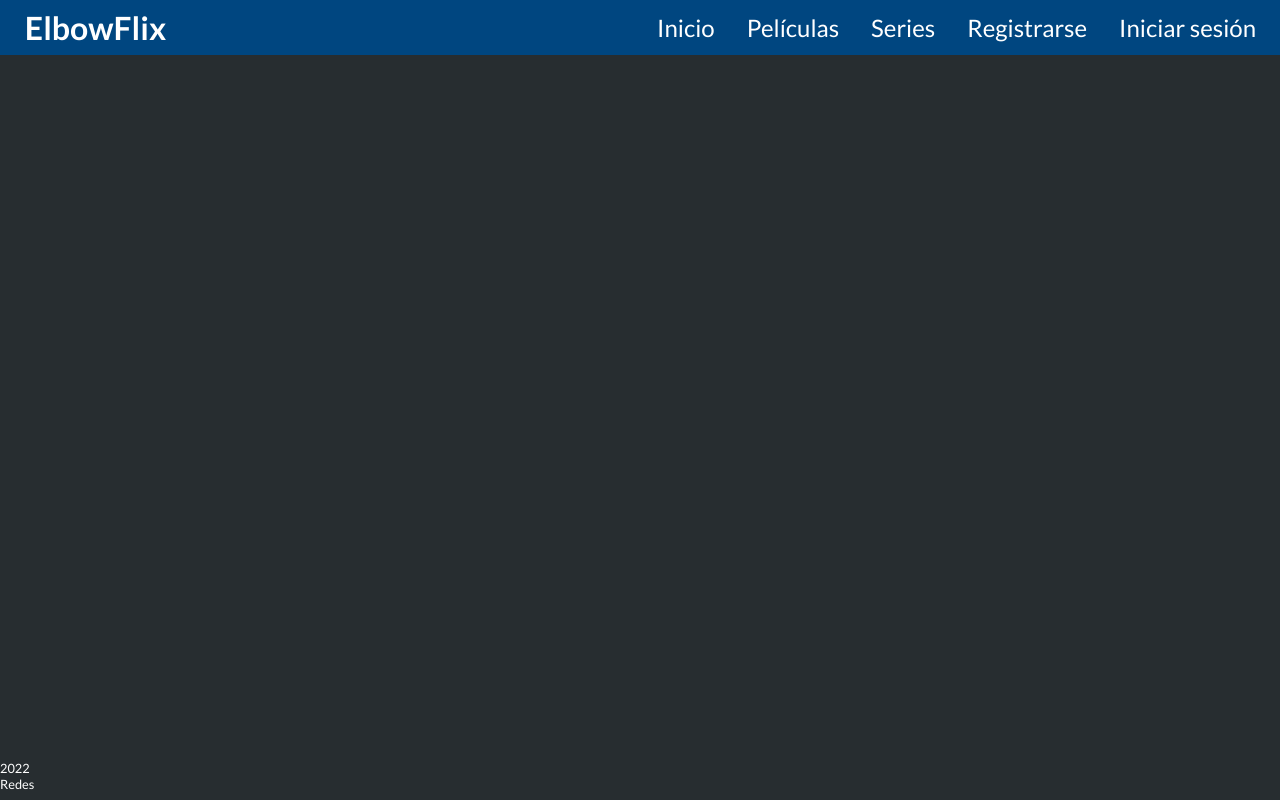
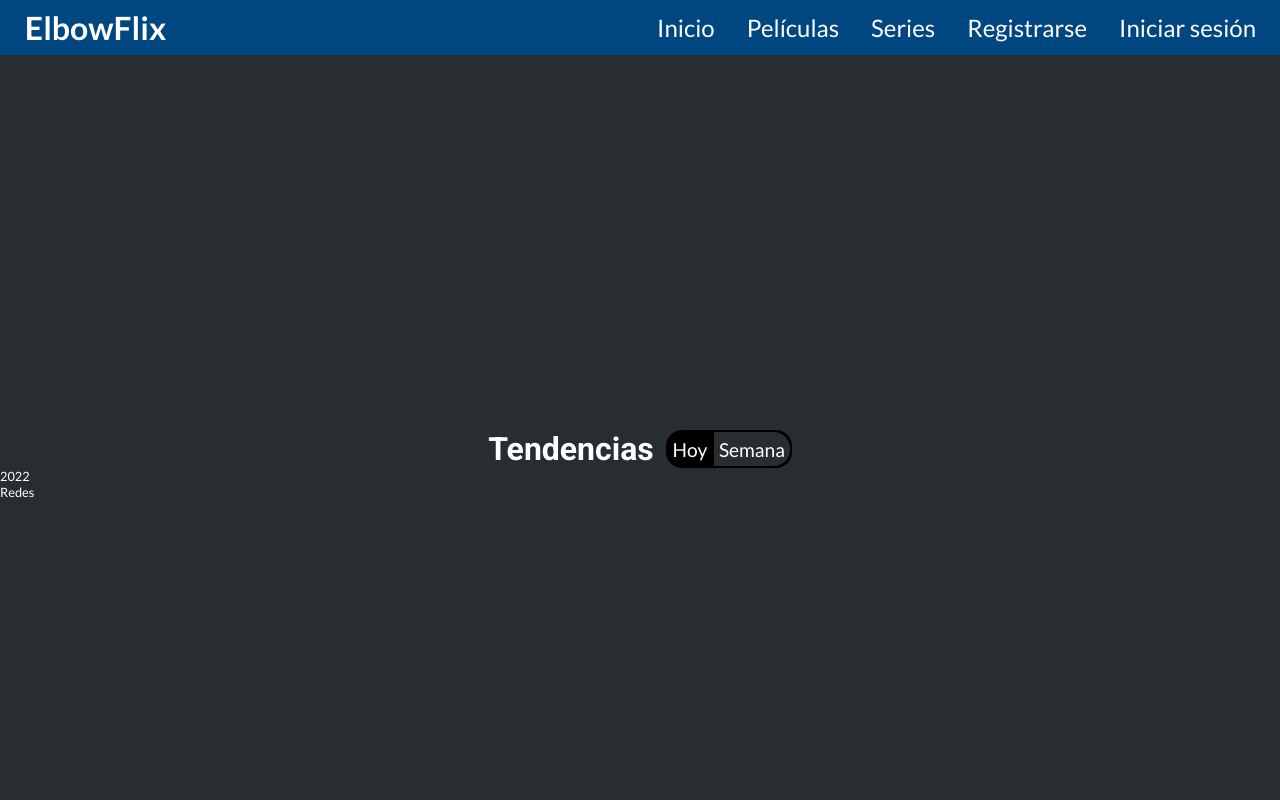
Before and after one commit to JulianD1997/ELbowFlix_Django, a Django app: template templates/index.html in a window 1280 px wide. Run offline with Django 4.2, Linux system fonts and the light colour scheme; the template is opened without the code that fills it, so the values that code supplies are empty.

Commit message:
Improvements in the views, trailer, and carousel.

```diff
--- a/ElbowFlix/asgi.py
+++ b/ElbowFlix/asgi.py
@@ -11,6 +11,6 @@ import os
 
 from django.core.asgi import get_asgi_application
 
-os.environ.setdefault('DJANGO_SETTINGS_MODULE', 'ElbowFlix.settings')
+os.environ.setdefault("DJANGO_SETTINGS_MODULE", "ElbowFlix.settings")
 
 application = get_asgi_application()
--- a/ElbowFlix/urls.py
+++ b/ElbowFlix/urls.py
@@ -1,14 +1,13 @@
-from django.contrib import admin
 from django.conf import settings
 from django.conf.urls.static import static
+from django.contrib import admin
 from django.urls import path
-from .views import index,get_video,movies_json
+
+from .views import get_video, index, movies_json
 
 urlpatterns = [
-    path('admin/', admin.site.urls),
-    path('',index,name='name'),
+    path("admin/", admin.site.urls),
+    path("", index, name="name"),
     path("movie/", movies_json, name="movies_json"),
-    path('movie/<int:id>/',get_video,name='get_video')
-
-
-]+ static(settings.STATIC_URL,document_root=settings.STATIC_ROOT)
+    path("movie/<int:id>/", get_video, name="get_video"),
+] + static(settings.STATIC_URL, document_root=settings.STATIC_ROOT)
--- a/ElbowFlix/wsgi.py
+++ b/ElbowFlix/wsgi.py
@@ -11,6 +11,6 @@ import os
 
 from django.core.wsgi import get_wsgi_application
 
-os.environ.setdefault('DJANGO_SETTINGS_MODULE', 'ElbowFlix.settings')
+os.environ.setdefault("DJANGO_SETTINGS_MODULE", "ElbowFlix.settings")
 
 application = get_wsgi_application()
--- a/static/css/carousel_style.css
+++ b/static/css/index/carousel_style.css
@@ -1,13 +1,65 @@
-@import url(variables.css);
+@import url(../variables.css);
 
 /* Carousel style */
+
+.discover {
+    margin-top: calc(1.5rem + 54px);
+    display: flex;
+    flex-direction: column;
+    align-items: center;
+}
+
+.discover__container {
+    position: relative;
+    width: min(95%, 1050px);
+    height: 42vh;
+}
+
+.move__button {
+    font-size: 1rem;
+    display: flex;
+    justify-content: center;
+    align-items: center;
+    position: absolute;
+    z-index: 10;
+    border-radius: 50%;
+    transition: all 800ms ease-in;
+    animation: scaleText 500ms infinite;
+}
+
+.move__button.left {
+    top: 50%;
+    left: -1%;
+    transform: translate(-50%-50%);
+}
+
+.move__button.right {
+    top: 50%;
+    right: -1%;
+    transform: translate(-50%-50%);
+}
+
+.move__button.fa-solid {
+    color: var(--text-color);
+    text-shadow:
+        0px 0px 3px rgba(0, 0, 0),
+        1px 1px 2px rgba(0, 0, 0),
+        -1px -1px 2px rgba(0, 0, 0),
+        1px 1px 2px rgba(0, 0, 0),
+        -1px -1px 2px rgba(0, 0, 0);
+}
+
+.move__button:active {
+    transform: scale(1.2);
+    animation: none;
+}
+
 .carousel {
     overflow: hidden;
     position: relative;
     z-index: 5;
-    margin-top: 1rem;
-    width: min(95%, 1050px);
-    max-height: 50%;
+    width: 100%;
+    height: 100%;
     background-color: transparent;
     border-radius: 1.5rem;
 }
@@ -38,6 +90,7 @@
 }
 
 .card__container {
+    margin: auto;
     padding: 0.5rem;
     display: flex;
     flex-direction: column;
@@ -71,7 +124,6 @@
     height: 50px;
     background-color: var(--accent-color);
     border-radius: 50%;
-
 }
 
 .play__button::before {
@@ -88,7 +140,7 @@
     animation: pulse 1500ms ease-out infinite;
 }
 
-.play__button:hover {
+.play__button:active {
     width: 60px;
     height: 60px;
 }
@@ -107,6 +159,18 @@
     border-bottom: 14px solid transparent;
 }
 
+
+@media (hover:hover) {
+    .play__button:is(:hover, :active) {
+        width: 60px;
+        height: 60px;
+    }
+
+    .move__button:is(:hover, :active) {
+        animation: press_button 500ms ease-in-out forwards;
+    }
+}
+
 @keyframes pulse {
     0% {
         transform: translateX(-50%) translateY(-50%) translateZ(0) scale(1);
@@ -118,20 +182,66 @@
         opacity: 0;
     }
 }
+
+@keyframes scaleText {
+    0% {
+        transform: scale(1);
+    }
+
+    50% {
+        transform: scale(1.2);
+    }
+
+    60% {
+        transform: scale(1.4);
+    }
+}
+
+@keyframes press_button {
+    0% {
+        transform: scale(1.4);
+    }
+
+    50% {
+        transform: scale(1.2);
+    }
+
+    100% {
+        transform: scale(1);
+    }
+}
+
 /* end carousel */
-/* @media only screen and (min-width: 780px){
-    .carousel{
-        margin-top: 3rem;
-        padding: 1rem 5px;
+
+/* media queries */
+@media only screen and (min-width: 700px) {
+    .move__button {
+        font-size: 1.2rem;
     }
-    .carousel__container{
-        gap: 2rem;
-        margin-left: calc(-100% - 2rem);
+
+    .card__container {
+        top: 65%;
+        left: 0;
+        margin: 0 2rem 1rem;
     }
-    .card{
-        border-radius: 20px;
+
+    .card__title {
+        font-size: 1.5rem;
     }
+
     .card__overview {
         display: block;
     }
-} */
+
+}
+
+@media only screen and (min-width: 1130px) {
+    .move__button.left {
+        left: -4%;
+    }
+
+    .move__button.right {
+        right: -4%;
+    }
+
+}
--- a/static/css/trailer_style.css
+++ b/static/css/index/trailer_style.css
@@ -1,4 +1,4 @@
-@import url(variables.css);
+@import url(../variables.css);
 
 .overlay__video {
     display: none;
--- /dev/null
+++ b/static/css/index/trending_style.css
@@ -0,0 +1,43 @@
+@import url(../variables.css);
+
+.trending{
+    margin-top: 1rem;
+    justify-content: center;
+    align-self: center;
+    display: flex;
+}
+.trending__head{
+    display: flex;
+    justify-content: center;
+    align-items: center;
+    gap: 0.75rem;
+    width: min(95%, 1050px);
+    font-size: 1.5rem;
+}
+.trending__options{
+    font-size: 1.2rem;
+    height: 100%;
+    display: flex;
+    justify-content: center;
+    align-items: center;
+    background-color: var(--black-color);
+    border-radius: 16px;
+    border: 2px solid var(--black-color);
+}
+.trending__option{
+    padding: 0.3rem;
+    display: flex;
+    justify-content: center;
+    align-items: center;
+    height: 100%;
+    border-right: 2px solid var(--black-color);
+    border-radius: 16px 0px 0px 16px;
+    transition: background-color 300ms ease-in-out;
+}
+.trending__option:last-child{
+    border: none;
+    border-radius: 0px 16px 16px 0px;
+}
+.trending__option.active{
+    background-color: var(--secondary-color);
+}
--- a/static/css/variables.css
+++ b/static/css/variables.css
@@ -7,7 +7,7 @@
   --primary-color: rgb(0, 70, 128);
   --nav_menu-color: rgb(0, 115, 209);
   --secondary-color: rgb(39, 45, 48);
-  --tertiary-color: rgb(128, 128, 128);
+  --tertiary-color: rgb(255, 191, 0);
   --accent-color: rgb(186, 31, 36);
   --accent-light-color: rgba(186, 31, 36, 0.9);
   --black-color: rgb(0, 0, 0);
@@ -15,6 +15,7 @@
   --hover-text-color: rgb(205, 205, 205);
   --font-title: 'Roboto', sans-serif;
   --font-primary: 'Lato', sans-serif;
+
 }
 
 * {
@@ -48,11 +49,13 @@ a {
 ul {
   list-style-type: none;
 }
-.main{
-  height: 95vh;
-  padding: 54px 0 0;
+
+.main {
   display: flex;
   flex-direction: column;
   align-items: center;
 }
+
+
+
 /* end global style */
--- a/static/js/carousel.js
+++ b/static/js/carousel.js
@@ -1,13 +1,21 @@
-/* constants */
+//--------------------Carrusel--------------------
+
 const carousel = document.querySelector('.carousel__container')
-const cards = document.querySelectorAll('.card')
+const leftButton = document.querySelector('.move__button.left')
+const rightButton = document.querySelector('.move__button.right')
 
-/* variables */
+// variables
+//todas las tarjetas
+let cards = document.querySelectorAll('.card')
+let interval = null
+//ultima tarjeta del carrusel
 let sliderCardLast = cards[cards.length - 1]
 
+//agregar la ultima tarjeta al comienzo
 carousel.insertAdjacentElement('afterbegin', sliderCardLast)
 
-function moveCards() {
+// Mueve las tarjetas hacia la derecha
+function moveCardsNext() {
     let sliderCardFirst = document.querySelectorAll('.card')[0]
     carousel.style.marginLeft = '-200%'
     carousel.style.transition = 'margin-left 800ms ease-out'
@@ -17,5 +25,35 @@ function moveCards() {
         carousel.style.marginLeft = '-100%'
     },800)
 }
+// Mueve las tarjetas hacia la izquierda
+function moveCardsPrev() {
+    let cards = document.querySelectorAll('.card')
+    let sliderCardLast = cards[cards.length - 1]
+    carousel.style.marginLeft = '0'
+    carousel.style.transition = 'margin-left 800ms ease-out'
+    setTimeout(function(){
+        carousel.style.transition = 'none'
+        carousel.insertAdjacentElement('afterbegin', sliderCardLast)
+        carousel.style.marginLeft = '-100%'
+    },800)
+}
 
-setInterval(moveCards,7000)
+// Agrega listeners a los botones para mover las tarjetas
+rightButton.addEventListener('click',moveCardsNext)
+leftButton.addEventListener('click',moveCardsPrev)
+
+// Funciones para el slider automático
+const autoSlider = () => interval = setInterval(moveCardsNext,3000)
+const stopSlider = () => {
+  clearInterval(interval)
+  return null
+}
+
+// Detiene el slider al pasar el cursor sobre el carrusel
+carousel.addEventListener('mouseover',()=> {
+  interval = stopSlider()
+})
+carousel.addEventListener('mouseout',()=> {
+  interval=autoSlider()
+})
+autoSlider()
--- a/static/js/play_trailer.js
+++ b/static/js/play_trailer.js
@@ -2,16 +2,18 @@ const overlay = document.querySelector('.overlay__video')
 const playButtons = document.querySelectorAll('.play__button')
 const closeButton = document.querySelector('.close__button')
 const trailerContainer = document.createElement('div')
+
 let iframe = null
 
 playButtons.forEach(playButton => {
   playButton.addEventListener("click", async (event) => {
-    event.stopPropagation();
     try {
       const movieId = parseInt(playButton.dataset.movieId)
+
       const response = await fetch(`./movie/${movieId}/`)
       const data = await response.json()
       overlay.classList.add('open')
+      stopSlider()
       trailerContainer.innerHTML = `
         <iframe
           class="video"
@@ -34,9 +36,10 @@ function removeOverlay() {
   iframe.remove()
   iframe = null
   console.clear()
+  autoSlider()
 }
 
 closeButton.addEventListener('click', removeOverlay)
-window.addEventListener('click', (e) => {
-  if (e.target == overlay) removeOverlay()
+window.addEventListener('click', (event) => {
+  if (event.target == overlay) removeOverlay()
 })
--- a/templates/index.html
+++ b/templates/index.html
@@ -4,13 +4,15 @@
 
 {% block 'styles' %}
     {% load static%}
-    <link rel="stylesheet" href="{% static 'css/carousel_style.css' %}" />
-    <link rel="stylesheet" href="{% static 'css/trailer_style.css' %}" />
+    <link rel="stylesheet" href="{% static 'css/index/carousel_style.css' %}" />
+    <link rel="stylesheet" href="{% static 'css/index/trailer_style.css' %}" />
+    <link rel="stylesheet" href="{% static 'css/index/trending_style.css' %}" />
 {% endblock %}
 
 {% block 'content' %}
     {% include 'layouts/partials/carousel.html' %}
     {% include 'layouts/partials/trailer.html' %}
+    {% include 'layouts/partials/trending.html'%}
 {% endblock %}
 {% block 'scripts' %}
     <script src="{% static 'js/carousel.js' %}"></script>
--- a/templates/layouts/partials/carousel.html
+++ b/templates/layouts/partials/carousel.html
@@ -1,14 +1,20 @@
+<section class="discover">
+    <div class="discover__container">
+        <a class="move__button left"><i class="fa-solid fa-chevron-left fa-2xl"></i></a>
         <div class="carousel">
             <div class="carousel__container">
                 {% for movie in movies %}
                 <div class="card">
-            <img class="card__img" src="{{ movie.background }}" alt="{{ movie.title }}"/>
+                    <img class="card__img" src="{{ movie.background }}" alt="{{ movie.title }}" />
                     <div class="card__container">
                         <h4 class="card__title">{{ movie.title }}</h4>
                         <span class="card__overview">{{ movie.overview }}</span>
                     </div>
-            <a data-movie-id={{movie.id}} class="play__button"><span></span></a>
+                    <a data-movie-id="{{movie.id}}" class="play__button"><span></span></a>
                 </div>
                 {% endfor %}
             </div>
         </div>
+        <a class="move__button right"><i class="fa-solid fa-chevron-right fa-2xl"></i></a>
+    </div>
+</section>
--- a/templates/layouts/partials/trailer.html
+++ b/templates/layouts/partials/trailer.html
@@ -1,3 +1,3 @@
-<div id='overlay__video' class='overlay__video'>
+<section id="overlay__video" class="overlay__video">
     <span class="close__button">&times;</span>
-</div>
+</section>
--- /dev/null
+++ b/templates/layouts/partials/trending.html
@@ -0,0 +1,9 @@
+<section class='trending'>
+    <div class='trending__head'>
+        <h3 class='trending__title'>Tendencias</h3>
+        <div class="trending__options">
+            <div class="trending__option today"><span>Hoy</span></div>
+            <div class="trending__option week active"><span>Semana</span></div>
+        </div>
+    </div>
+</section>
```
Also changed, not shown: ElbowFlix/settings.py (+46 -44 lines), ElbowFlix/views.py (+75 -31 lines), 1 other file. Lines whose indentation alone changed are shown as unchanged.
